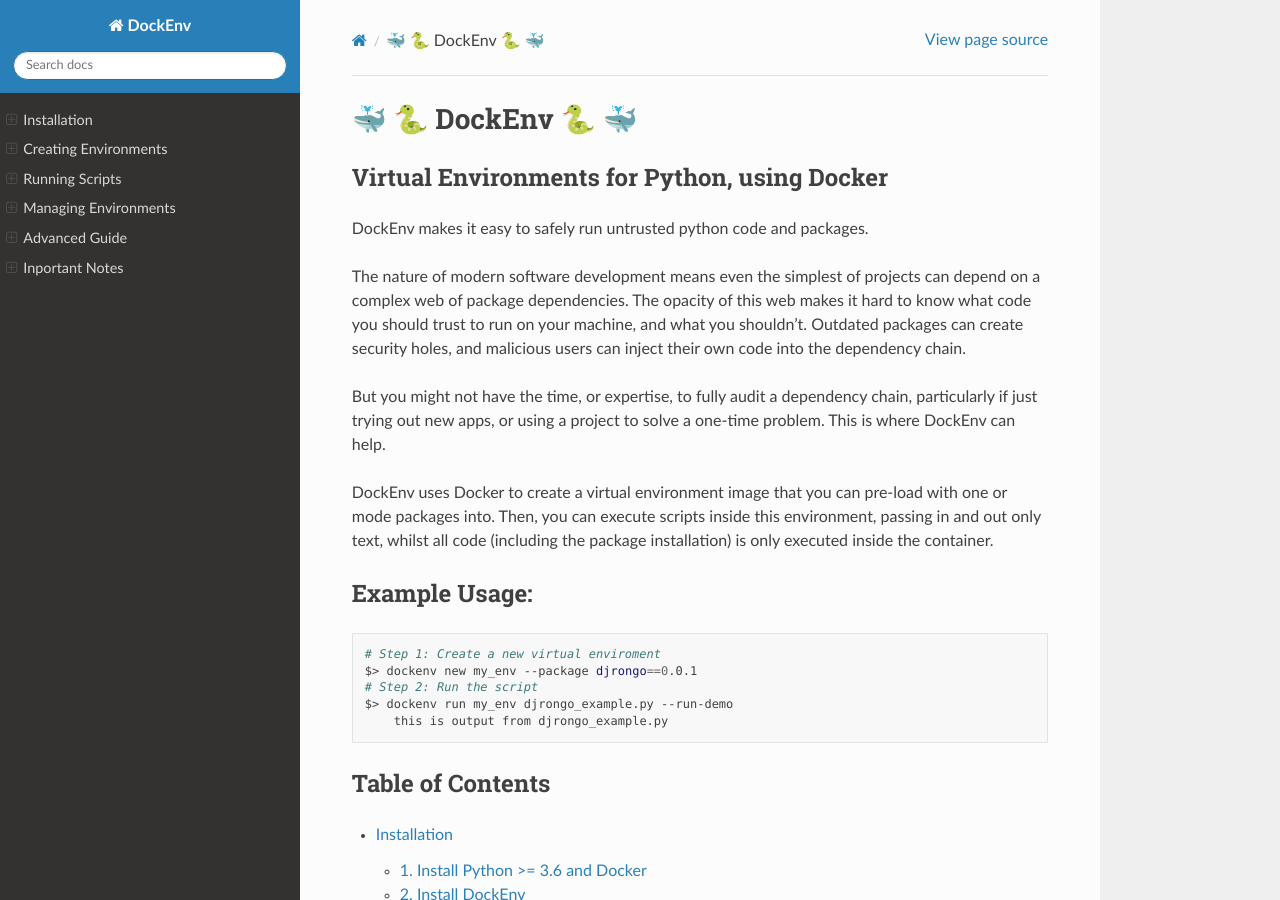
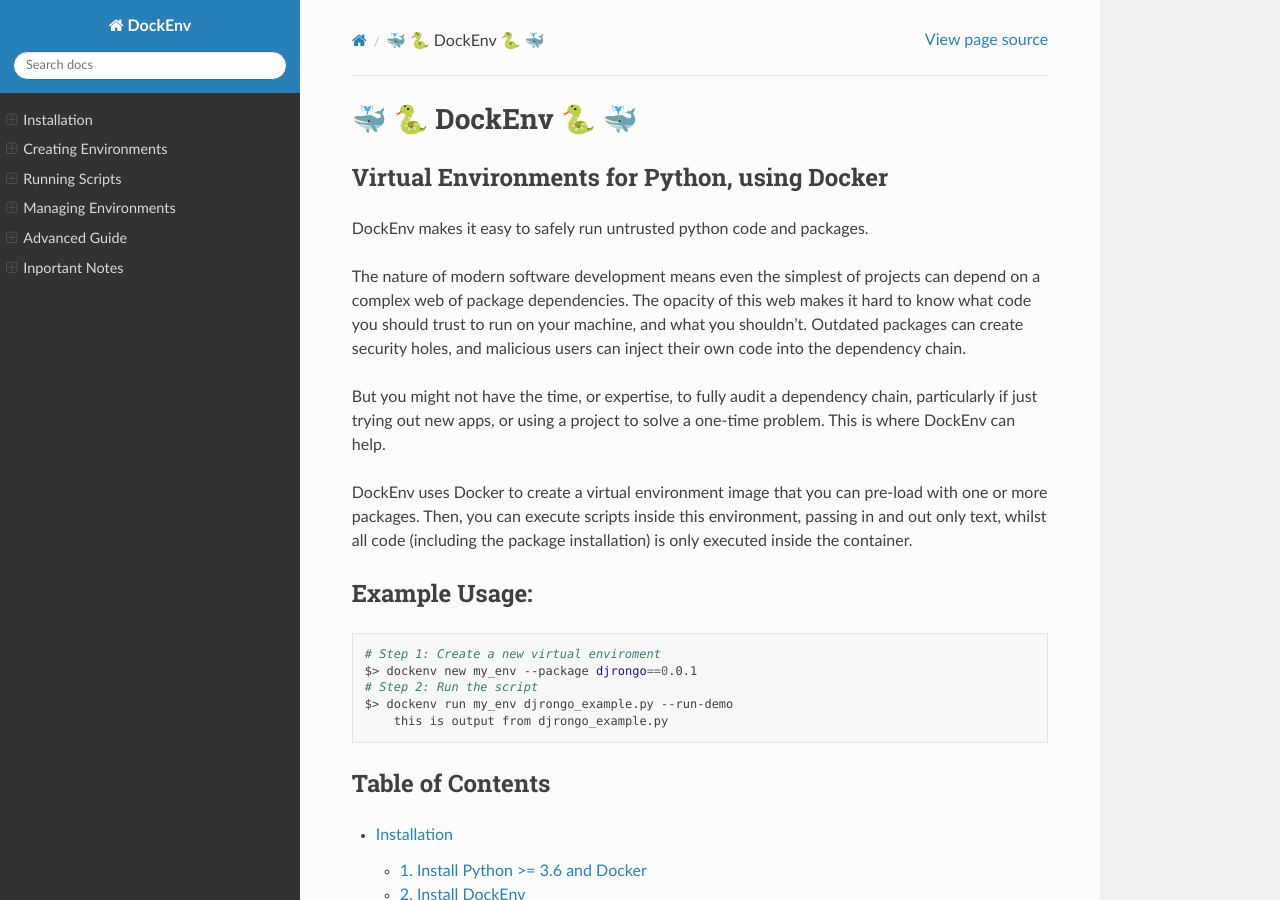
Before and after one commit to pathtofile/dockenv, a Sphinx documentation site: the page built from docs/index.rst, in a window 1280 px wide and 900 px high. Built offline with Sphinx 7.4.7 and the Read the Docs theme 2.0.0, drawn with Linux system fonts in a browser that asks for light colours.

Commit message:
Fixing typo in index.rst

```diff
--- a/docs/index.rst
+++ b/docs/index.rst
@@ -16,8 +16,8 @@
 just trying out new apps, or using a project to solve a one-time problem. This is where DockEnv
 can help.
 
-DockEnv uses Docker to create a virtual environment image that you can pre-load with one or mode
-packages into. Then, you can execute scripts inside this environment, passing in and out only
+DockEnv uses Docker to create a virtual environment image that you can pre-load with one or more
+packages. Then, you can execute scripts inside this environment, passing in and out only
 text, whilst all code (including the package installation) is only executed inside the container.
 
 
```
